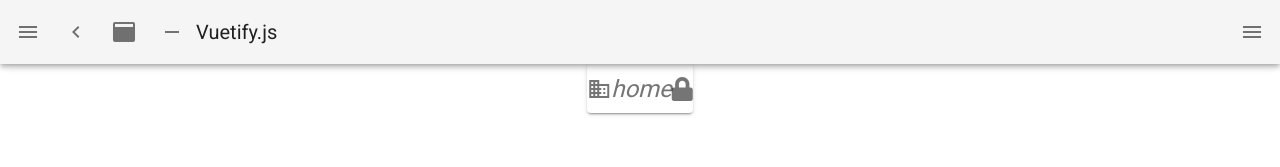
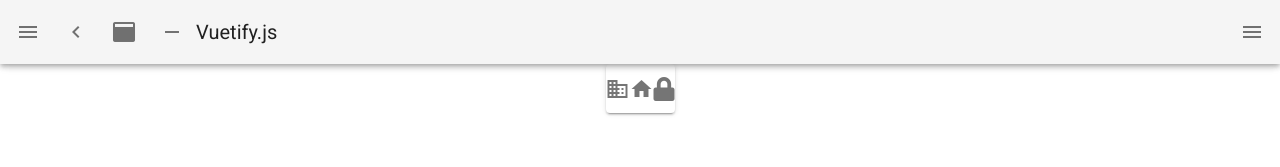
Before and after one commit to idani/nuxt-vuetify-fontAwesome5, a Nuxt app: page / in a window 1280 px wide. Shown: the top 167 px of the page. Built offline with nearby package versions, Linux system fonts and the light colour scheme.

Commit message:
Material Iconsのインストール

```diff
--- a/package.json
+++ b/package.json
@@ -24,6 +24,7 @@
     "eslint-config-prettier": "^6.10.0",
     "eslint-plugin-nuxt": ">=0.4.2",
     "eslint-plugin-prettier": "^3.1.2",
+    "material-design-icons-iconfont": "^5.0.1",
     "prettier": "^1.19.1"
   }
 }
--- a/plugins/vuetify.js
+++ b/plugins/vuetify.js
@@ -1,6 +1,7 @@
 // src/plugins/vuetify.js
 
 import '@fortawesome/fontawesome-free/css/all.css' // Ensure you are using css-loader
+import 'material-design-icons-iconfont/dist/material-design-icons.css'
 import Vue from 'vue'
 import Vuetify from 'vuetify/lib'
 
@@ -8,6 +9,6 @@ Vue.use(Vuetify)
 
 export default new Vuetify({
   icons: {
-    iconfont: 'fa'
+    iconfont: ['fa', 'md']
   }
 })
```
Also changed, not shown: 1 other file (tests, documents, lock files or other folders).
